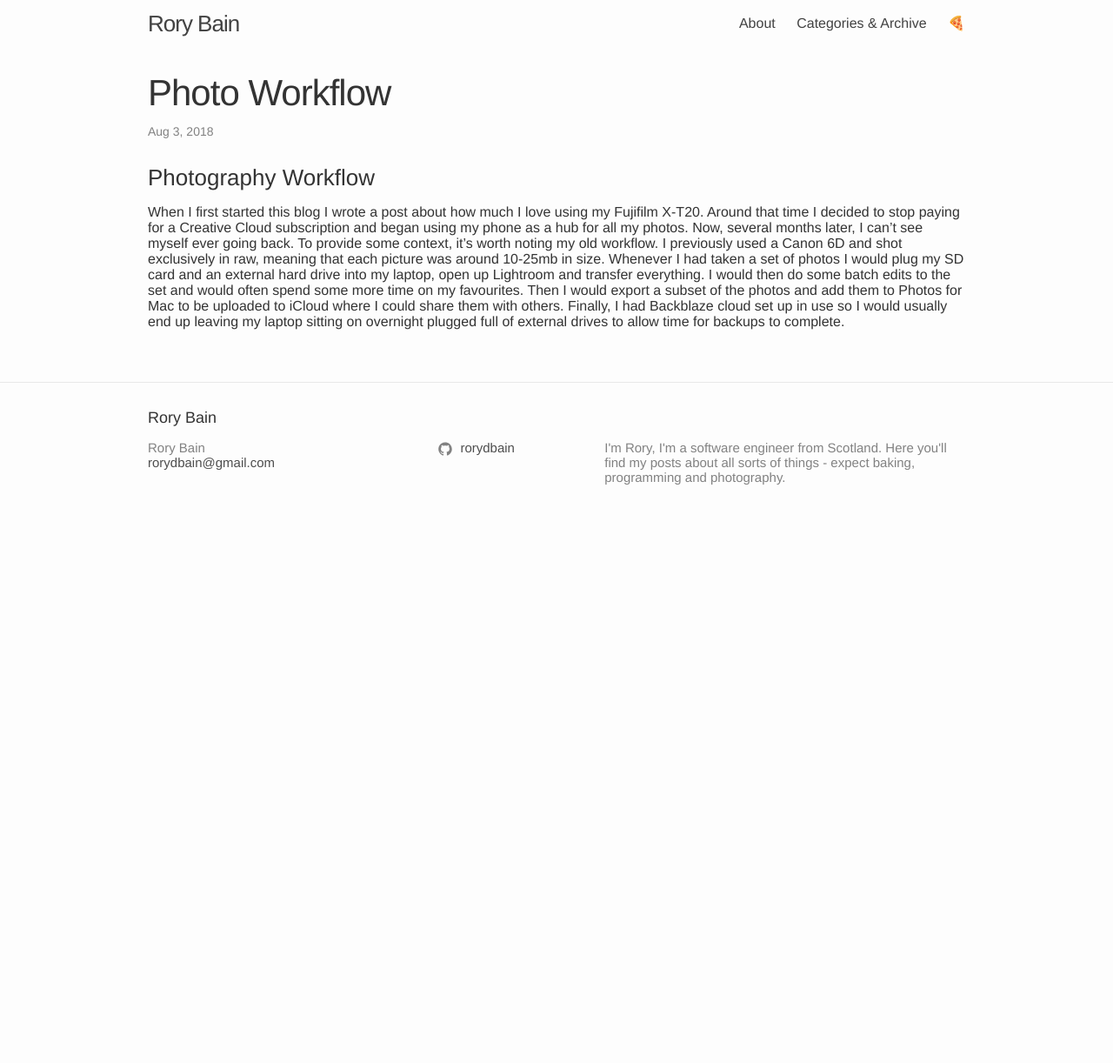
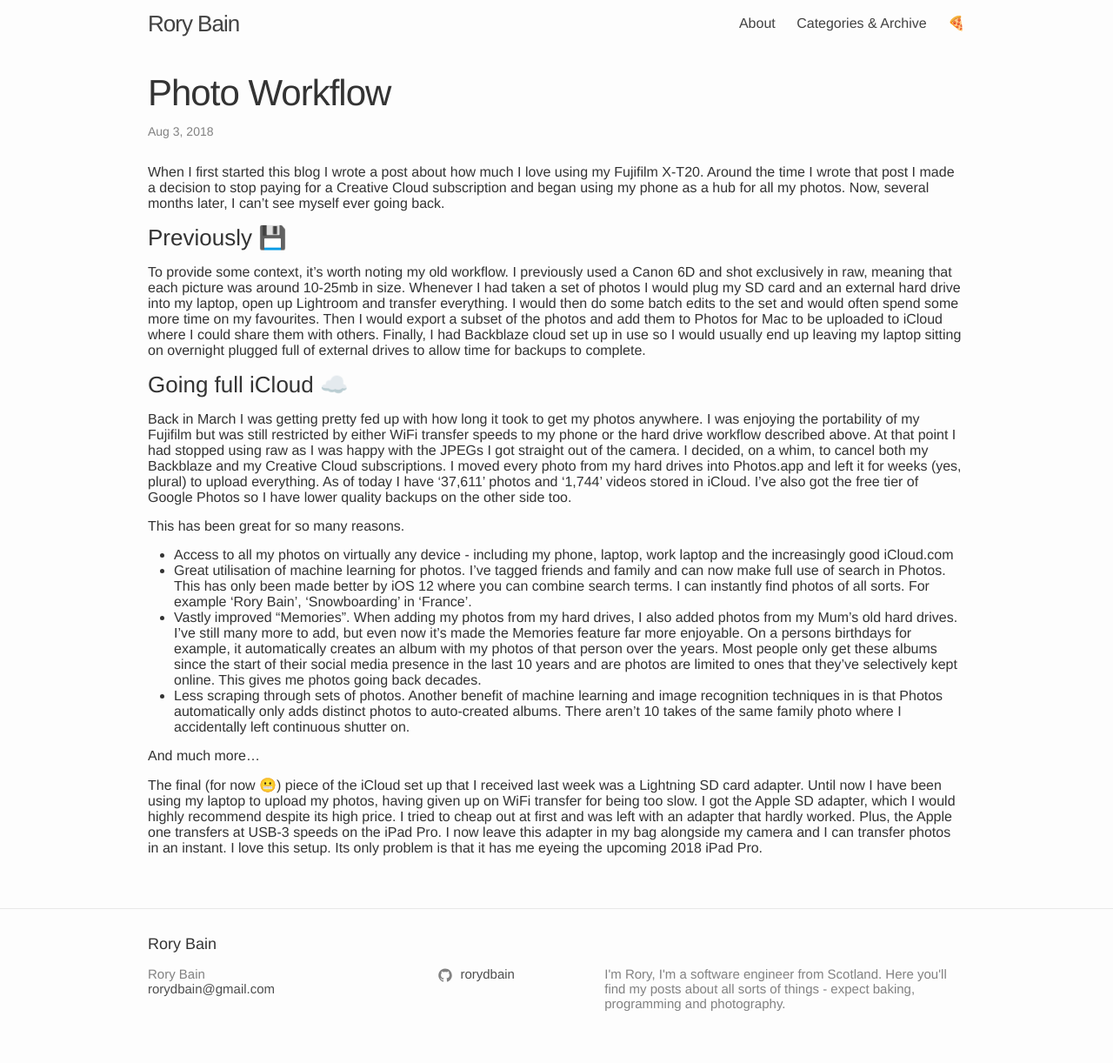
Before and after one commit to rorydbain/rorydbain.github.io, a Jekyll site: the page built from _posts/2018-08-03-photo-workflow.markdown, in a window 1280 px wide. Shown: the whole page at 87% size. Built offline with Jekyll 4.4.1, drawn with Linux system fonts in a browser that asks for light colours; our own code applies the rules of GitHub Pages for plain Markdown files; comment, search, counter and statistics services are not loaded; before the commit the page ends 900 px from its top, so only the background shows below that.

Commit message:
finishes photo workflow post

```diff
--- a/_posts/2018-08-03-photo-workflow.markdown
+++ b/_posts/2018-08-03-photo-workflow.markdown
@@ -1,3 +1,18 @@
-### Photography Workflow
+When I first started this blog I wrote a post about how much I love using my Fujifilm X-T20. Around the time I wrote that post I made a decision to stop paying for a Creative Cloud subscription and began using my phone as a hub for all my photos. Now, several months later, I can’t see myself ever going back.
 
-When I first started this blog I wrote a post about how much I love using my Fujifilm X-T20. Around that time I decided to stop paying for a Creative Cloud subscription and began using my phone as a hub for all my photos. Now, several months later, I can’t see myself ever going back. To provide some context, it’s worth noting my old workflow. I previously used a Canon 6D and shot exclusively in raw, meaning that each picture was around 10-25mb in size. Whenever I had taken a set of photos I would plug my SD card and an external hard drive into my laptop, open up Lightroom and transfer everything. I would then do some batch edits to the set and would often spend some more time on my favourites. Then I would export a subset of the photos and add them to Photos for Mac to be uploaded to iCloud where I could share them with others. Finally, I had Backblaze cloud set up in use so I would usually end up leaving my laptop sitting on overnight plugged full of external drives to allow time for backups to complete.
+### Previously 💾
+To provide some context, it’s worth noting my old workflow. I previously used a Canon 6D and shot exclusively in raw, meaning that each picture was around 10-25mb in size. Whenever I had taken a set of photos I would plug my SD card and an external hard drive into my laptop, open up Lightroom and transfer everything. I would then do some batch edits to the set and would often spend some more time on my favourites. Then I would export a subset of the photos and add them to Photos for Mac to be uploaded to iCloud where I could share them with others. Finally, I had Backblaze cloud set up in use so I would usually end up leaving my laptop sitting on overnight plugged full of external drives to allow time for backups to complete.
+
+### Going full iCloud ☁️
+Back in March I was getting pretty fed up with how long it took to get my photos anywhere. I was enjoying the portability of my Fujifilm but was still restricted by either WiFi transfer speeds to my phone or the hard drive workflow described above. At that point I had stopped using raw as I was happy with the JPEGs I got straight out of the camera. I decided, on a whim, to cancel both my Backblaze and my Creative Cloud subscriptions. I moved every photo from my hard drives into Photos.app and left it for weeks (yes, plural) to upload everything. As of today I have ‘37,611’ photos and ‘1,744’ videos stored in iCloud. I’ve also got the free tier of Google Photos so I have lower quality backups on the other side too.
+
+This has been great for so many reasons.
+
+* Access to all my photos on virtually any device - including my phone, laptop, work laptop and the increasingly good iCloud.com
+* Great utilisation of machine learning for photos. I’ve tagged friends and family and can now make full use of search in Photos. This has only been made better by iOS 12 where you can combine search terms. I can instantly find photos of all sorts. For example ‘Rory Bain’, ‘Snowboarding’ in ‘France’.
+* Vastly improved “Memories”. When adding my photos from my hard drives, I also added photos from my Mum’s old hard drives. I’ve still many more to add, but even now it’s made the Memories feature far more enjoyable. On a persons birthdays for example, it automatically creates an album with my photos of that person over the years. Most people only get these albums since the start of their social media presence in the last 10 years and are photos are limited to ones that they’ve selectively kept online. This gives me photos going back decades.
+* Less scraping through sets of photos. Another benefit of machine learning and image recognition techniques in is that Photos automatically only adds distinct photos to auto-created albums. There aren’t 10 takes of the same family photo where I accidentally left continuous shutter on.
+
+And much more...
+
+The final (for now 😬) piece of the iCloud set up that I received last week was a Lightning SD card adapter. Until now I have been using my laptop to upload my photos, having given up on WiFi transfer for being too slow. I got the Apple SD adapter, which I would highly recommend despite its high price. I tried to cheap out at first and was left with an adapter that hardly worked. Plus, the Apple one transfers at USB-3 speeds on the iPad Pro. I now leave this adapter in my bag alongside my camera and I can transfer photos in an instant. I love this setup. Its only problem is that it has me eyeing the upcoming 2018 iPad Pro.
```
